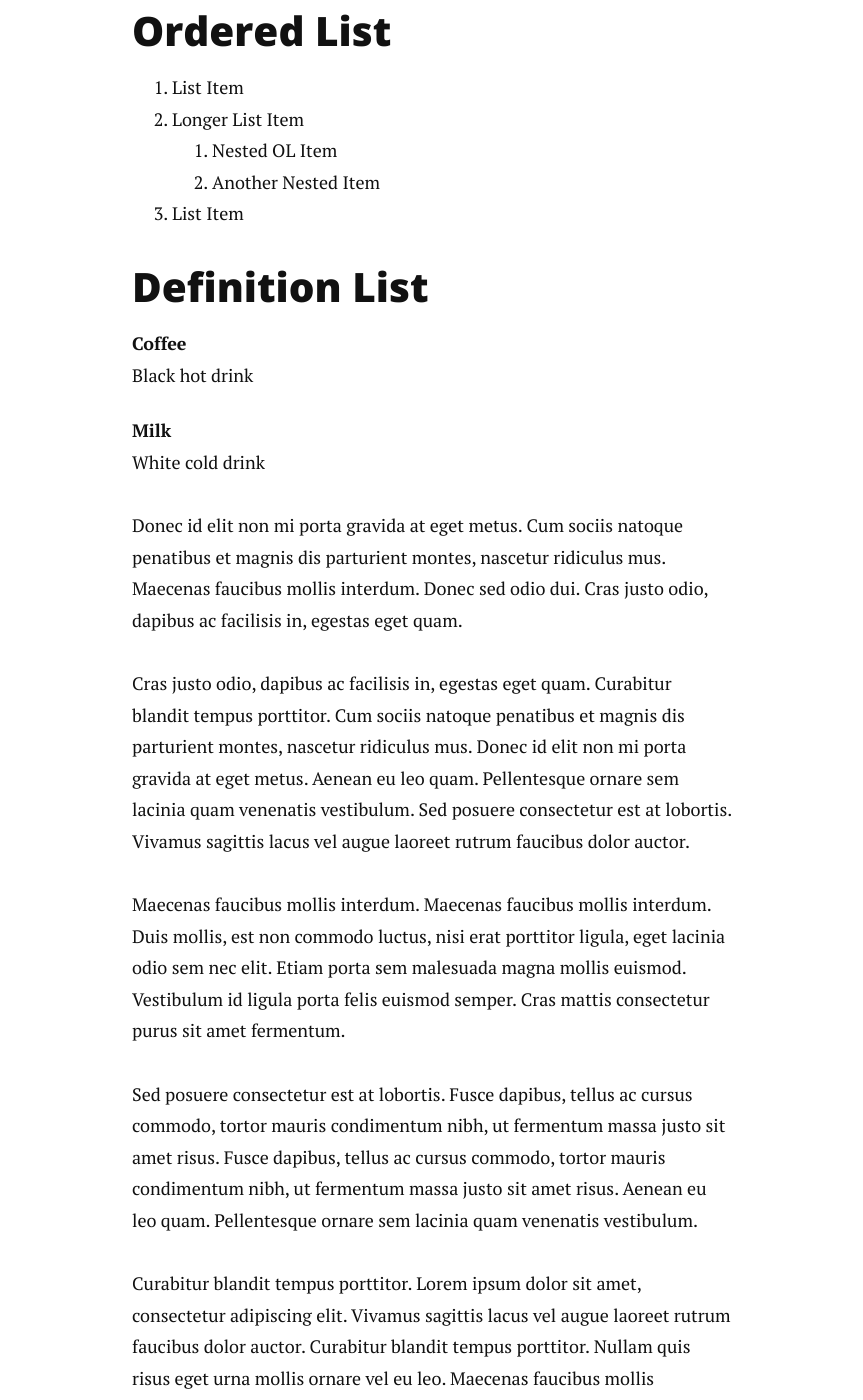
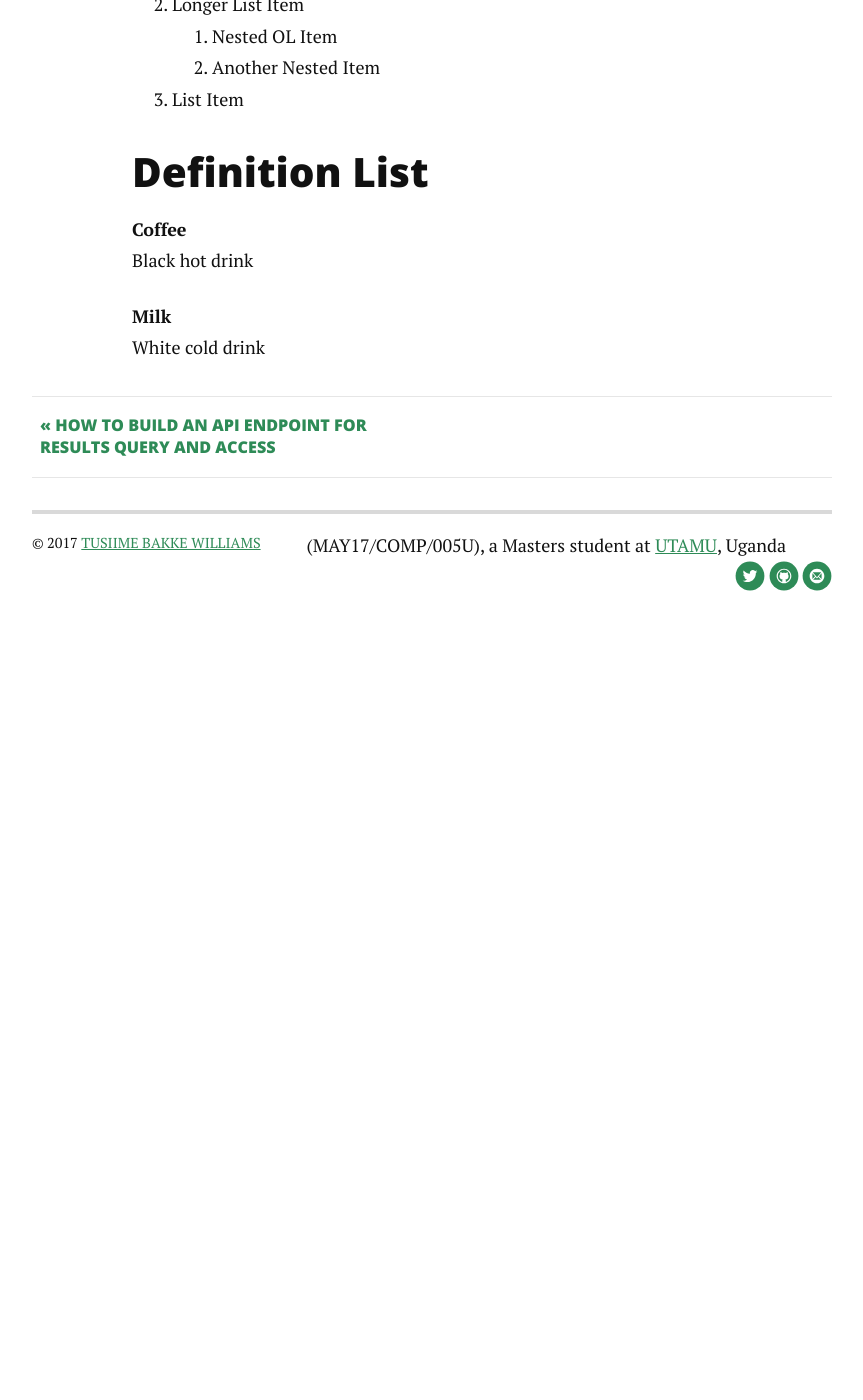
Before and after one commit to tuba-willis/tuba-willis.github.io, a Jekyll site: the page built from _posts/2014-12-15-example-post-formatting.markdown, in a window 1280 px wide and 1400 px high, scrolled down 1765 px. Shown: the whole window, without its empty margins (208-1071 px from the left). Built offline with Jekyll 4.4.1, drawn with Linux system fonts in a browser that asks for light colours; nearby versions of some CDN libraries; after the commit the page ends 2395 px from its top, so only the background shows below that; some of the changed text lies outside the part shown.

Commit message:
Update 2014-12-15-example-post-formatting.markdown

```diff
--- a/_posts/2014-12-15-example-post-formatting.markdown
+++ b/_posts/2014-12-15-example-post-formatting.markdown
@@ -1,10 +1,10 @@
 ---
 layout: post
-title:  "Example Post Formatting"
-date:   2014-12-15
+title:  "Data Science and Cloud Computing"
+date:   2017-07-08
 ---
 
-<p class="intro"><span class="dropcap">C</span>urabitur blandit tempus porttitor. Nullam quis risus eget urna mollis ornare vel eu leo. Vestibulum id ligula porta felis euismod semper. Donec sed odio dui. Aenean lacinia bibendum nulla sed consectetur.</p>
+<p class="intro"><span class="dropcap">U</span>nderstanding Data Science and Cloud Computing.</p>
 
 # Heading 1
 
@@ -43,13 +43,3 @@
   <dt>Milk</dt>
   <dd>White cold drink</dd>
 </dl>
-
-Donec id elit non mi porta gravida at eget metus. Cum sociis natoque penatibus et magnis dis parturient montes, nascetur ridiculus mus. Maecenas faucibus mollis interdum. Donec sed odio dui. Cras justo odio, dapibus ac facilisis in, egestas eget quam.
-
-Cras justo odio, dapibus ac facilisis in, egestas eget quam. Curabitur blandit tempus porttitor. Cum sociis natoque penatibus et magnis dis parturient montes, nascetur ridiculus mus. Donec id elit non mi porta gravida at eget metus. Aenean eu leo quam. Pellentesque ornare sem lacinia quam venenatis vestibulum. Sed posuere consectetur est at lobortis. Vivamus sagittis lacus vel augue laoreet rutrum faucibus dolor auctor.
-
-Maecenas faucibus mollis interdum. Maecenas faucibus mollis interdum. Duis mollis, est non commodo luctus, nisi erat porttitor ligula, eget lacinia odio sem nec elit. Etiam porta sem malesuada magna mollis euismod. Vestibulum id ligula porta felis euismod semper. Cras mattis consectetur purus sit amet fermentum.
-
-Sed posuere consectetur est at lobortis. Fusce dapibus, tellus ac cursus commodo, tortor mauris condimentum nibh, ut fermentum massa justo sit amet risus. Fusce dapibus, tellus ac cursus commodo, tortor mauris condimentum nibh, ut fermentum massa justo sit amet risus. Aenean eu leo quam. Pellentesque ornare sem lacinia quam venenatis vestibulum.
-
-Curabitur blandit tempus porttitor. Lorem ipsum dolor sit amet, consectetur adipiscing elit. Vivamus sagittis lacus vel augue laoreet rutrum faucibus dolor auctor. Curabitur blandit tempus porttitor. Nullam quis risus eget urna mollis ornare vel eu leo. Maecenas faucibus mollis interdum. Nullam id dolor id nibh ultricies vehicula ut id elit.
```
